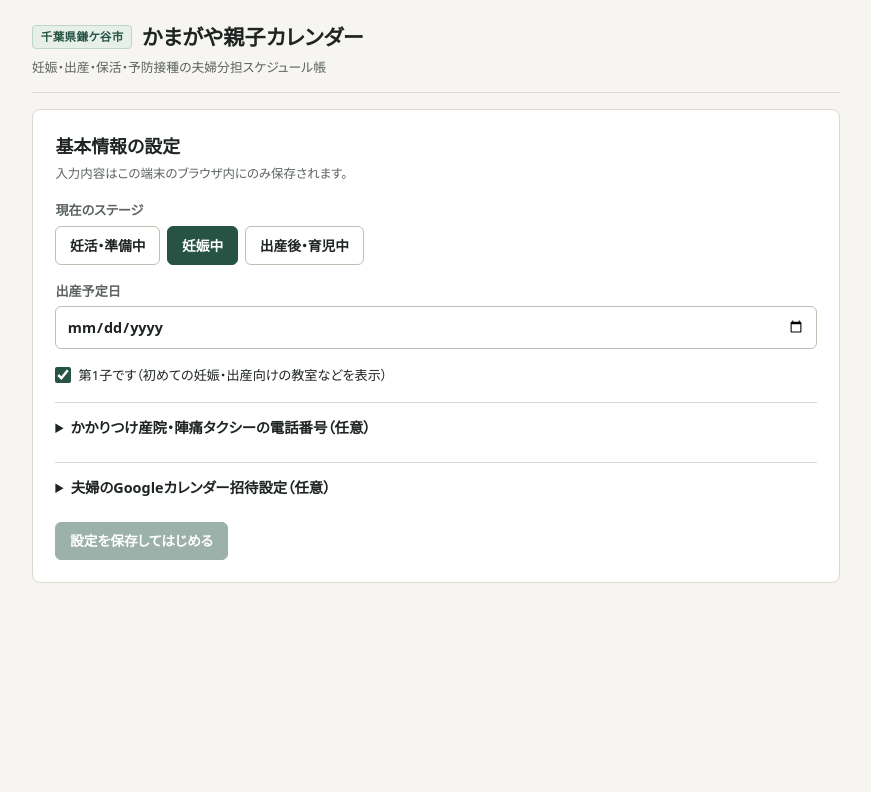
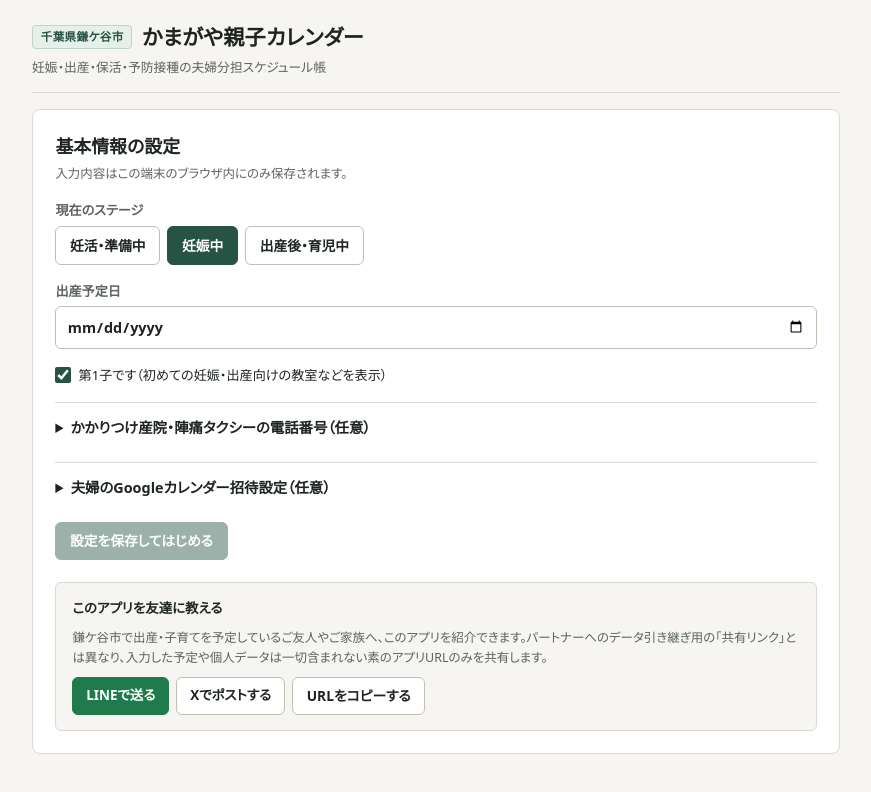
Before and after one commit to milkkurumi/kamagaya-family-todo, a React (Vite) app: page / in a window 1280 px wide. Both pictures are taken after a click on the button "時期・予定日の設定へ進む". Shown: the top 792 px of the page, without its empty margins (204-1075 px from the left). Built offline with nearby package versions, Linux system fonts and the light colour scheme.

Commit message:
feat: add friend share section for LINE, X, and URL copy (#1)

```diff
--- a/src/App.tsx
+++ b/src/App.tsx
@@ -6,7 +6,7 @@ import { ageText, jp, parseDate, pregnancyWeek, today } from './lib/date'
 import { PHASE, PRIORITY, ROLE, TIMING_LABEL, buildViews, sortViews, type Timing, type TaskView } from './lib/view'
 import { buildIcs, downloadIcs } from './lib/calendar'
 import { TaskCard } from './components/TaskCard'
-import { SettingsPanel } from './components/SettingsPanel'
+import { SettingsPanel, FriendShareSection } from './components/SettingsPanel'
 import { NurseryList } from './components/NurseryList'
 import { Onboarding } from './components/Onboarding'
 import { MoneySimulation } from './components/MoneySimulation'
@@ -212,6 +212,7 @@ export default function App() {
           initial={!configured}
           onSave={saveSettings}
           onClose={configured ? () => setShowSettings(false) : undefined}
+          onToast={setToast}
           onReset={
             configured
               ? () => {
@@ -223,6 +224,7 @@ export default function App() {
               : undefined
           }
         />
+        {toast && <div className="toast">{toast}</div>}
       </div>
     )
   }
@@ -596,6 +598,7 @@ export default function App() {
       </main>
 
       <footer>
+        <FriendShareSection onToast={setToast} />
         <p>
           掲載情報は鎌ケ谷市公式ホームページおよび鎌ケ谷市子育て応援サイト「かまっこ応援団」の公開情報をもとに構成しています。制度の最新要件は各タスクの参照元リンクからご確認ください。
         </p>
--- a/src/components/SettingsPanel.tsx
+++ b/src/components/SettingsPanel.tsx
@@ -7,12 +7,59 @@ interface Props {
   onSave: (s: Settings) => void
   onClose?: () => void
   onReset?: () => void
+  onToast?: (msg: string) => void
   initial?: boolean
+}
+
+export const APP_PUBLIC_URL = 'https://kamagaya-family-todo.vercel.app/'
+export const APP_SHARE_TEXT = '鎌ケ谷市の妊娠・出産・保活の手続きを夫婦で分担できる『かまがや親子カレンダー』'
+export const LINE_SHARE_URL = `https://social-plugins.line.me/lineit/share?url=${encodeURIComponent(APP_PUBLIC_URL)}&text=${encodeURIComponent(APP_SHARE_TEXT)}`
+export const X_SHARE_URL = `https://twitter.com/intent/tweet?text=${encodeURIComponent(APP_SHARE_TEXT)}&url=${encodeURIComponent(APP_PUBLIC_URL)}`
+
+export function FriendShareSection({ onToast }: { onToast?: (msg: string) => void }) {
+  const copyAppUrl = async () => {
+    try {
+      await navigator.clipboard.writeText(APP_PUBLIC_URL)
+      onToast?.('URLをコピーしました')
+    } catch {
+      prompt('このアプリのURLをコピーしてください', APP_PUBLIC_URL)
+    }
+  }
+
+  return (
+    <div className="share-friend-box">
+      <div className="subhead">このアプリを友達に教える</div>
+      <p className="hint">
+        鎌ケ谷市で出産・子育てを予定しているご友人やご家族へ、このアプリを紹介できます。パートナーへのデータ引き継ぎ用の「共有リンク」とは異なり、入力した予定や個人データは一切含まれない素のアプリURLのみを共有します。
+      </p>
+      <div className="actions share-friend-actions">
+        <a
+          href={LINE_SHARE_URL}
+          target="_blank"
+          rel="noopener noreferrer"
+          className="btn-link-outline btn-line"
+        >
+          LINEで送る
+        </a>
+        <a
+          href={X_SHARE_URL}
+          target="_blank"
+          rel="noopener noreferrer"
+          className="btn-link-outline"
+        >
+          Xでポストする
+        </a>
+        <button type="button" onClick={copyAppUrl}>
+          URLをコピーする
+        </button>
+      </div>
+    </div>
+  )
 }
 
 type Stage = 'prep' | 'pregnancy' | 'born'
 
-export function SettingsPanel({ settings, onSave, onClose, onReset, initial }: Props) {
+export function SettingsPanel({ settings, onSave, onClose, onReset, onToast, initial }: Props) {
   const [s, setS] = useState<Settings>(settings)
   const [stage, setStage] = useState<Stage>(
     settings.birthDate ? 'born' : settings.dueDate ? 'pregnancy' : initial ? 'pregnancy' : 'prep',
@@ -189,6 +236,8 @@ export function SettingsPanel({ settings, onSave, onClose, onReset, initial }: P
           </button>
         )}
       </div>
+
+      <FriendShareSection onToast={onToast} />
     </section>
   )
 }
--- a/src/style.css
+++ b/src/style.css
@@ -1217,14 +1217,18 @@ label.small {
   flex: 1 1 240px;
 }
 
-.btn-line {
+.btn-line,
+.btn-link-outline.btn-line {
   background: #1f7a4c;
   border-color: #1f7a4c;
   color: #ffffff;
 }
 
-.btn-line:hover:not(:disabled) {
+.btn-line:hover:not(:disabled),
+.btn-link-outline.btn-line:hover {
   background: #175e3a;
+  border-color: #175e3a;
+  color: #ffffff;
 }
 
 .filter-group {
@@ -1945,6 +1949,27 @@ footer {
 
 footer p {
   margin: 0.3rem 0;
+}
+
+.share-friend-box {
+  background: var(--bg);
+  border: 1px solid var(--line);
+  border-radius: var(--radius-sm);
+  padding: 0.9rem 1rem;
+  display: flex;
+  flex-direction: column;
+  gap: 0.55rem;
+  margin-top: 0.4rem;
+}
+
+.share-friend-box .subhead {
+  margin-bottom: 0;
+}
+
+footer .share-friend-box {
+  background: var(--surface);
+  margin-top: 0;
+  margin-bottom: 1rem;
 }
 
 .toast {
```
